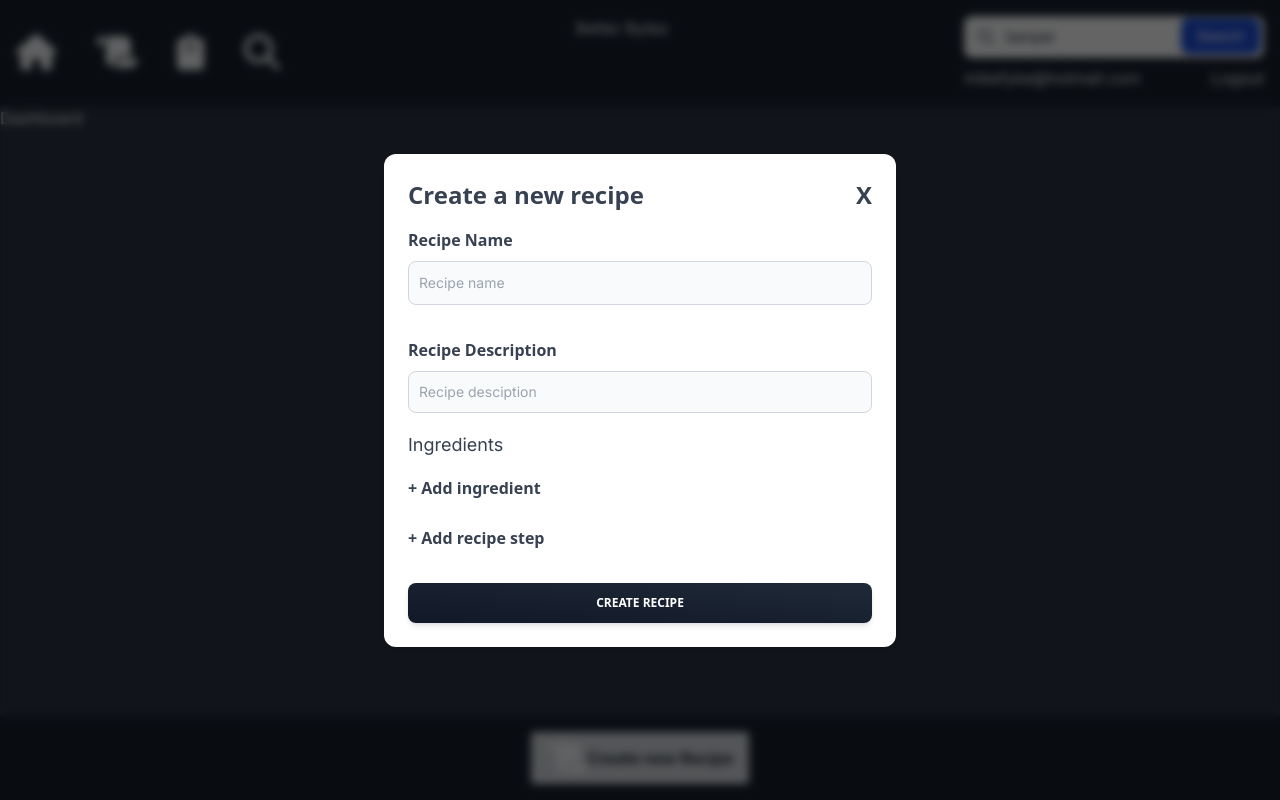
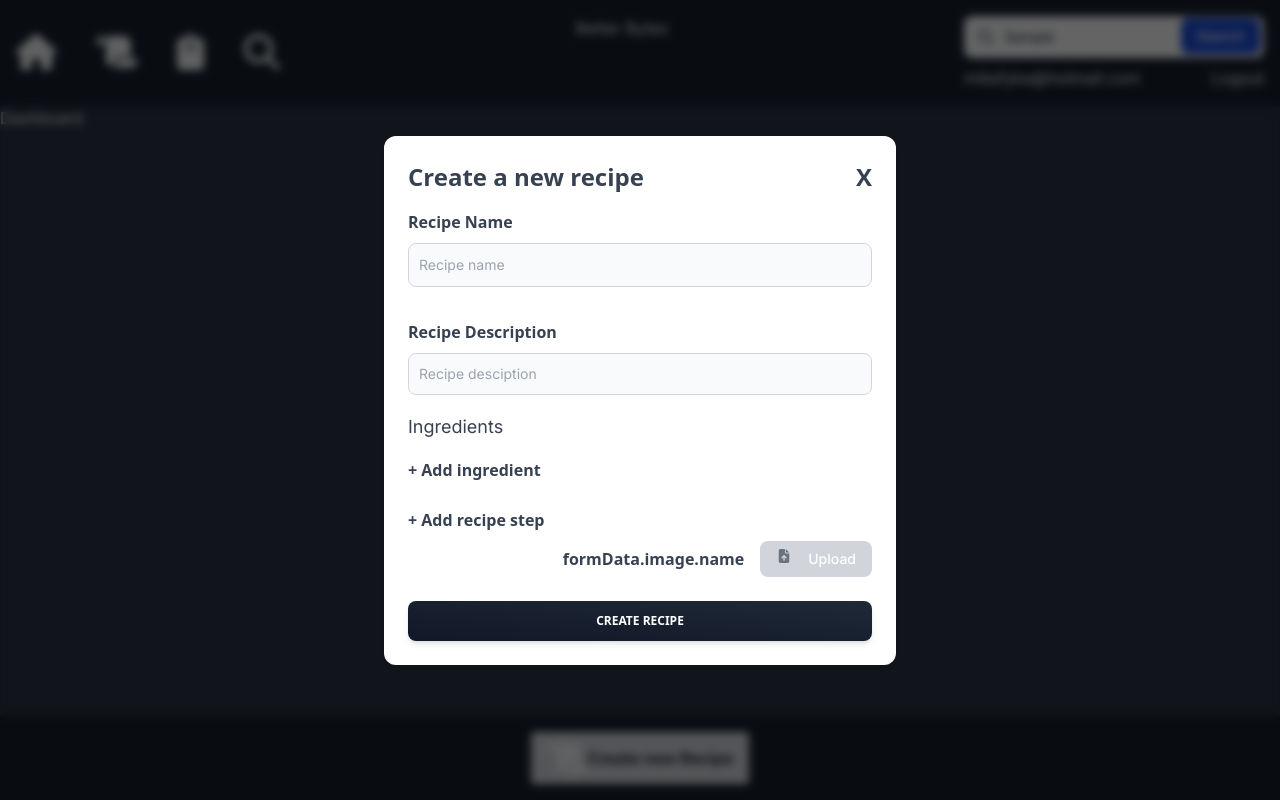
Before and after one commit to MikeTheFyke/better-byte, a Next.js app: page / in a window 1280 px wide. Both pictures are taken after typing "Sample" into the empty fields and a click on the button "Create new Recipe". Built offline with nearby package versions, Linux system fonts and the light colour scheme.

Commit message:
Started image upload section in recipe dialog

```diff
--- a/app/(components)/RecipeDialog.tsx
+++ b/app/(components)/RecipeDialog.tsx
@@ -1,5 +1,9 @@
 "use client";
-import { faMinus, faPlus } from "@fortawesome/free-solid-svg-icons";
+import {
+	faFileArrowUp,
+	faMinus,
+	faPlus,
+} from "@fortawesome/free-solid-svg-icons";
 import { FontAwesomeIcon } from "@fortawesome/react-fontawesome";
 import React, { Dispatch, SetStateAction, useEffect, useState } from "react";
 import { Ingredient } from "../(models)/Recipe";
@@ -78,7 +82,7 @@ const RecipeDialog = ({ setOpenDialog }: Props) => {
 		description: "",
 		ingredients: [{ name: "", quantity: "", unit: "" }],
 		steps: [""],
-		image: "",
+		image: { name: "", file: "" },
 	};
 
 	const startingIngredient = {
@@ -88,6 +92,8 @@ const RecipeDialog = ({ setOpenDialog }: Props) => {
 	};
 
 	const startingStep = { description: "" };
+
+	const startingImage = { name: "", file: "" };
 
 	const [formData, setFormData] = useState(startingRecipeData);
 	const [ingredientData, setIngredientData] = useState(startingIngredient);
@@ -334,8 +340,32 @@ const RecipeDialog = ({ setOpenDialog }: Props) => {
 								</div>
 							</div>
 						) : null}
+						<div className="flex flex-row justify-end w-full">
+							{formData.image ? (
+								<div className="flex justify-center place-items-center">
+									<h6 className="mr-4 font-sans text-base antialiased font-semibold  tracking-normal text-inherit cursor-pointer">
+										formData.image.name
+									</h6>
+								</div>
+							) : (
+								<div className="flex justify-center place-items-center">
+									<h6 className="mr-4 font-sans text-base antialiased font-semibold  tracking-normal text-inherit cursor-pointer">
+										No image selected
+									</h6>
+								</div>
+							)}
+							<button
+								type="submit"
+								className="text-white bg-gray-300 hover:bg-gray-400 focus:ring-4 focus:outline-none font-medium rounded-lg text-sm px-4 py-2 flex justify-end"
+							>
+								<FontAwesomeIcon
+									icon={faFileArrowUp}
+									className="w-4 h-4 text-gray-500 dark:text-gray-400 mr-4"
+								/>
+								Upload
+							</button>
+						</div>
 					</div>
-
 					{/* End of sub content */}
 				</div>
 				{/* End of main container */}
--- a/app/(models)/Recipes.js
+++ b/app/(models)/Recipes.js
@@ -9,7 +9,7 @@ const recipeSchema = new Schema(
 		description: String,
 		ingredients: [{ name: String, quantity: String, unit: String }],
 		step: [{ number: String, description: String }],
-		image: String,
+		image: { name: String, file: String },
 	},
 	{
 		timestamps: true,
```
